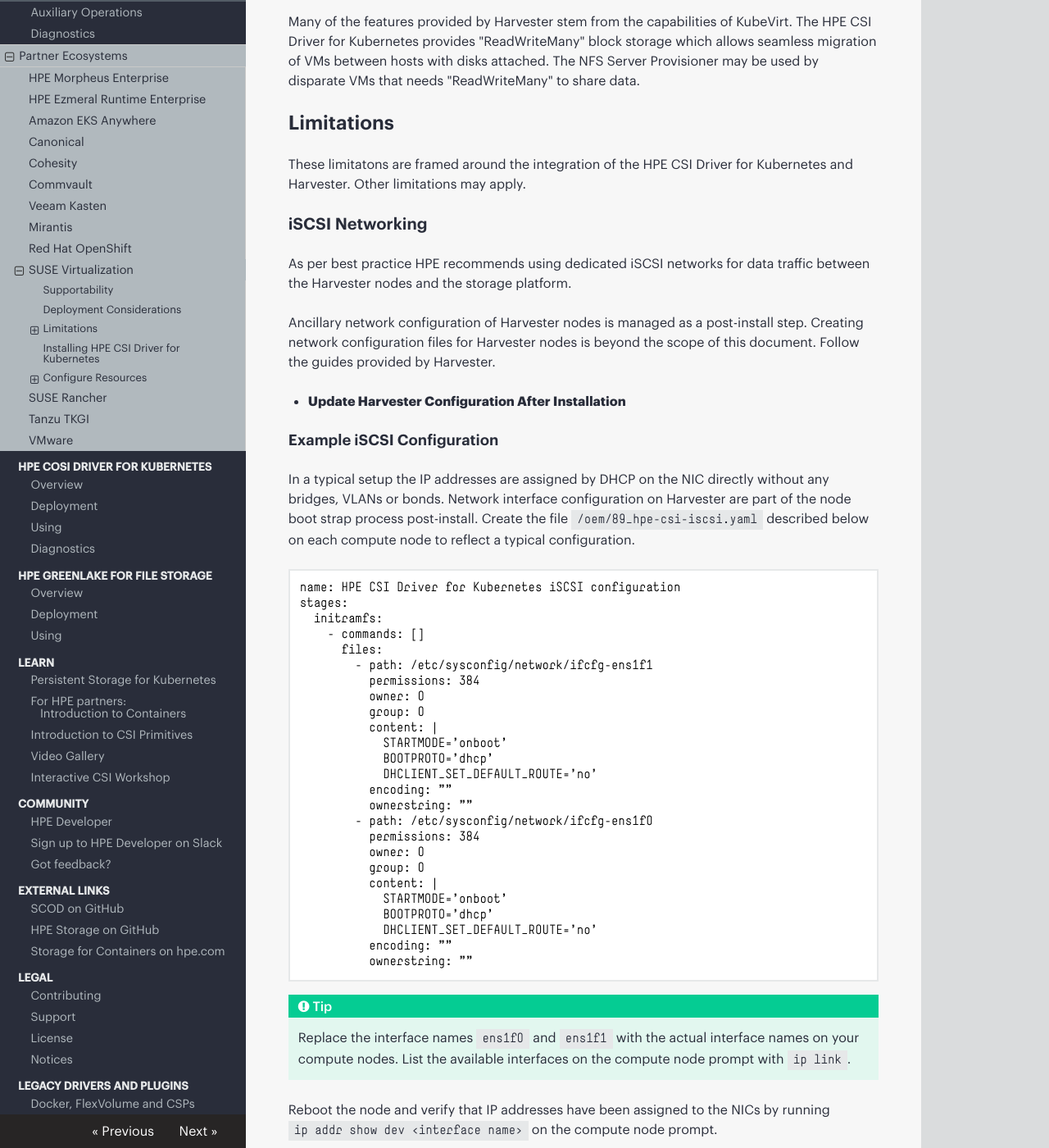
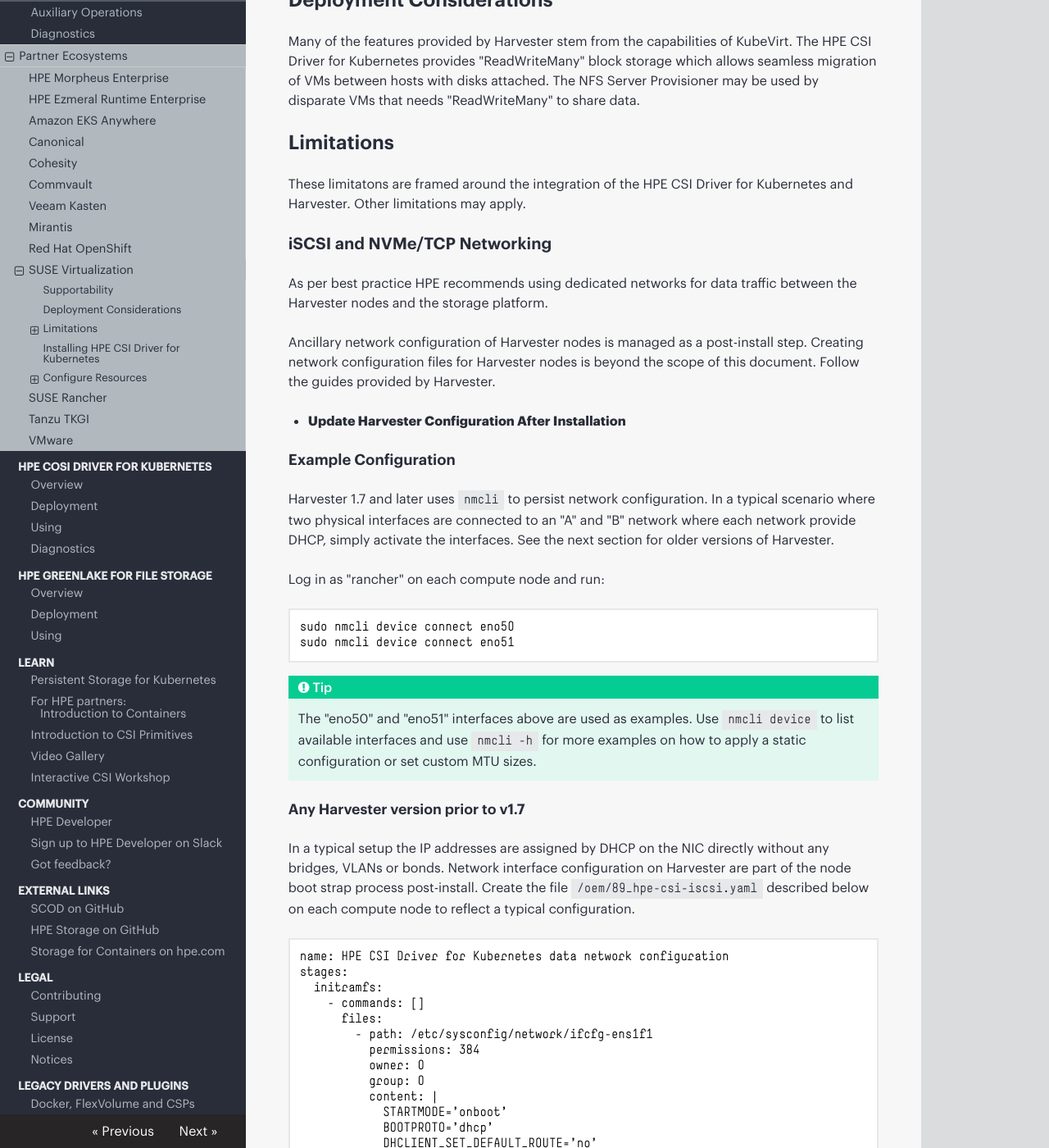
Before and after one commit to hpe-storage/scod, an MkDocs documentation site: the page built from docs/csi_driver/partners/suse_virtualization/index.md, in a window 1280 px wide and 1400 px high, scrolled down 1022 px. Shown: the whole window at 82% size. Built offline with MkDocs 1.6.1, drawn with Linux system fonts in a browser that asks for light colours; nearby versions of some CDN libraries; some of the changed text lies outside the part shown.

Commit message:
Harvester 1.7.1 and nits (#274)
Signed-off-by: Michael Mattsson <michael.mattsson@gmail.com>

````diff
--- a/docs/csi_driver/partners/suse_virtualization/index.md
+++ b/docs/csi_driver/partners/suse_virtualization/index.md
@@ -25,20 +25,34 @@
 
 These limitatons are framed around the integration of the HPE CSI Driver for Kubernetes and Harvester. Other limitations may apply.
 
-### iSCSI Networking
+### iSCSI and NVMe/TCP Networking
 
-As per best practice HPE recommends using dedicated iSCSI networks for data traffic between the Harvester nodes and the storage platform.
+As per best practice HPE recommends using dedicated networks for data traffic between the Harvester nodes and the storage platform.
 
 Ancillary network configuration of Harvester nodes is managed as a post-install step. Creating network configuration files for Harvester nodes is beyond the scope of this document. Follow the guides provided by Harvester.
 
-- [Update Harvester Configuration After Installation](https://docs.harvesterhci.io/v1.5/install/update-harvester-configuration)
+- [Update Harvester Configuration After Installation](https://docs.harvesterhci.io/latest/install/update-harvester-configuration)
 
-#### Example iSCSI Configuration
+#### Example Configuration
+
+Harvester 1.7 and later uses `nmcli` to persist network configuration. In a typical scenario where two physical interfaces are connected to an "A" and "B" network where each network provide DHCP, simply activate the interfaces. See the next section for older versions of Harvester.
+
+Log in as "rancher" on each compute node and run:
+
+```text
+sudo nmcli device connect eno50
+sudo nmcli device connect eno51
+```
+
+!!! tip
+    The "eno50" and "eno51" interfaces above are used as examples. Use `nmcli device` to list available interfaces and use `nmcli -h` for more examples on how to apply a static configuration or set custom MTU sizes.
+
+##### Any Harvester version prior to v1.7
 
 In a typical setup the IP addresses are assigned by DHCP on the NIC directly without any bridges, VLANs or bonds. Network interface configuration on Harvester are part of the node boot strap process post-install. Create the file `/oem/89_hpe-csi-iscsi.yaml` described below on each compute node to reflect a typical configuration.
 
 ```text
-name: HPE CSI Driver for Kubernetes iSCSI configuration
+name: HPE CSI Driver for Kubernetes data network configuration
 stages:
   initramfs:
     - commands: []
@@ -69,7 +83,7 @@
 
 Reboot the node and verify that IP addresses have been assigned to the NICs by running `ip addr show dev <interface name>` on the compute node prompt.
 
-- Learn more about [Harvester networking](https://docs.harvesterhci.io/v1.5/networking/index) in the official docs.
+- Learn more about [Harvester networking](https://docs.harvesterhci.io/latest/networking/index) in the official docs.
 
 ## Installing HPE CSI Driver for Kubernetes
 
````
Also changed, not shown: other parts of docs/csi_driver/partners/suse_virtualization/index.md (+1 -1 lines), docs/csi_driver/examples/deployment/hpecsidriver-v3.1.0-sample.yaml (+77 -1 lines), docs/csi_driver/index.md (+1 -1 lines), docs/csi_driver/partners/suse_virtualization/img/csi-driver-config.png, docs/csi_driver/partners/suse_virtualization/img/support.png.
